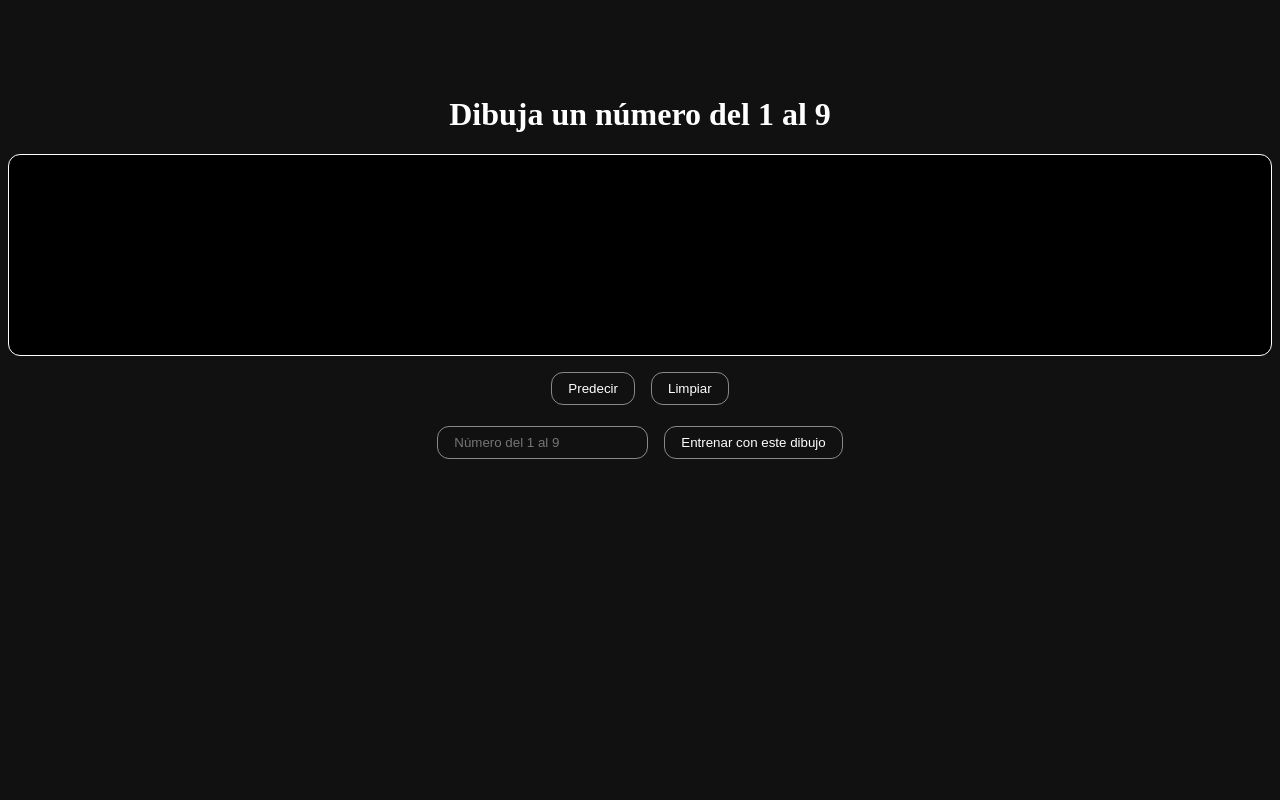
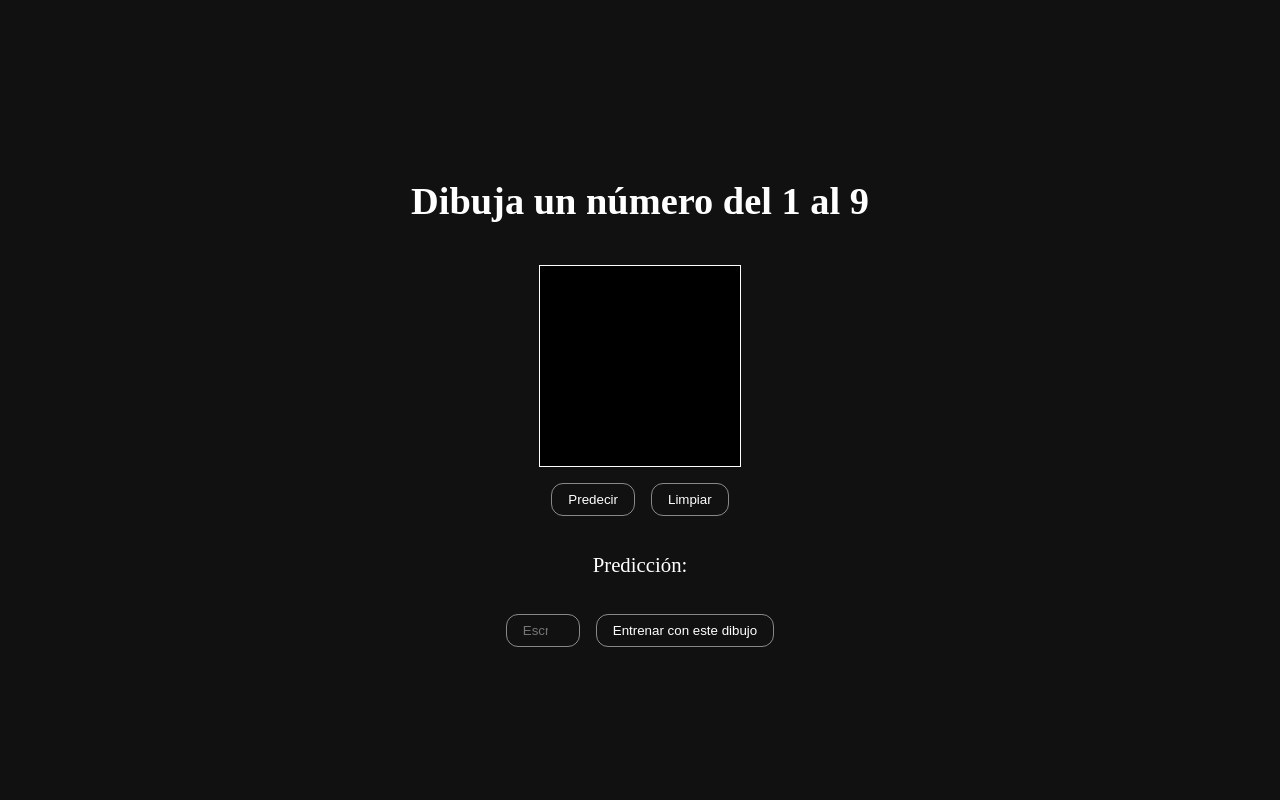
Before and after one commit to Chorexxs/proyecto-ocr, a Flask app: page / in a window 1280 px wide. Run offline with Flask 3, Linux system fonts and the light colour scheme; a map, chart or similar area stays blank.

Commit message:
refinando el proyecto

```diff
--- a/static/styles.css
+++ b/static/styles.css
@@ -1,43 +1,36 @@
-/* Color del fondo de la web */
-
+/* Fondo y reinicio de márgenes */
 body {
     background: #111;
-}
-
-/* Estilo del encabezado */
-
-.encabezado {
-    color: #fff;
-    display: flex;
-    margin-top: 6rem;
-    align-items: center;
-    justify-content: center;
-}
-
-/* Estilo del canvas */
-
-.contenedor-canvas {
-    background: #000;
-    border: 1px solid #fff;
-    border-radius: 0.75rem;
+    margin: 0;
+    padding: 0;
+    height: 100vh;
     display: flex;
     align-items: center;
     justify-content: center;
 }
 
-/* Estilo de los botones */
+/* Contenedor que centra todo */
+.contenedor-central {
+    display: flex;
+    flex-direction: column;
+    align-items: center;
+    gap: 1rem;
+}
 
+/* Canvas 200x200 con borde blanco */
+canvas {
+    background: #000;
+    border: 1px solid #fff;
+}
+
+/* Estilos de botones */
 .boton {
-    background: #111;
+    background: transparent;
+    color: white;
     padding: 0.5rem 1rem;
     border-radius: 0.75rem;
     border: 1px solid rgba(255, 255, 255, 0.5);
-    background: transparent;
-    color: white;
     transition: border-color 0.3s ease;
-    align-items: center;
-    justify-content: center;
-
 }
 
 .boton:hover {
@@ -46,21 +39,26 @@ body {
 
 .boton:active {
     background: rgba(255, 255, 255, 0.1);
-    border-color: rgba(255, 255, 255, 0.5);
 }
 
+/* Contenedor horizontal de botones */
 .botones {
     display: flex;
     justify-content: center;
     gap: 1rem;
-    margin-top: 1rem;
 }
 
-/* Estilo del texto */
-
+/* Texto */
 .texto {
     color: #fff;
     font-size: 1.3rem;
     text-align: center;
-    margin-top: 1rem;
+    transition: opacity 0.5s ease;
 }
+
+/* Título */
+.encabezado {
+    color: #fff;
+    font-size: 2.4rem;
+    text-align: center;
+}
--- a/templates/index.html
+++ b/templates/index.html
@@ -10,31 +10,39 @@
     <title>Proyecto OCR</title>
 </head>
 <body>
-    <!-- Contenedor principal de la interfaz -->
-    <div >
-        <!-- Encabezado -->
+  <!-- Contenedor principal centrado en la pantalla que agrupa todo el contenido -->
+  <div class="contenedor-central">
+
+    <!-- Título principal que indica la acción que debe hacer el usuario -->
     <h1 class="encabezado">Dibuja un número del 1 al 9</h1>
-        <div class="contenedor-canvas">
-            <!-- Área de dibujo. Un canvas de 200x200 píxeles con borde visible -->
+
+    <!-- Área de dibujo: un canvas de 200x200 píxeles donde el usuario dibuja el número -->
     <canvas id="canvas" width="200" height="200"></canvas>
-        </div>
+
+    <!-- Grupo de botones para predecir o limpiar el canvas -->
     <div class="botones">
-            <!-- Botón que llama a la función predict() al hacer clic -->
+      <!-- Botón que ejecuta la función predict() al hacer clic para predecir el número dibujado -->
       <button class="boton" onclick="predict()">Predecir</button>
-            <!-- Botón que llama a la función clearCanvas() para limpiar el canvas -->
+      <!-- Botón que ejecuta la función clearCanvas() al hacer clic para limpiar el canvas -->
       <button class="boton" onclick="clearCanvas()">Limpiar</button>
-            <!-- Párrafo donde se mostrará el resultado de la predicción -->
-        </div>
-        <p class="texto" id="result"></p>
     </div>
 
-    <!-- Conenedor de entrenamiento del modelo -->
+    <!-- Párrafo que muestra el resultado de la predicción -->
+    <p class="texto" id="result">Predicción:</p>
+
+    <!-- Grupo de elementos para entrenar el modelo con nuevos dibujos -->
     <div class="botones">
-        <input class="boton" type="number" id="label" placeholder="Número del 1 al 9">
+      <!-- Campo de entrada numérica para indicar qué número fue dibujado (etiqueta o label) -->
+      <input class="boton" type="number" id="label" placeholder="Escribe el número dibujado" min="0" max="9">
+      <!-- Botón que ejecuta la función train() para entrenar el modelo con el dibujo actual -->
       <button class="boton" onclick="train()">Entrenar con este dibujo</button>
     </div>
 
-    <!-- Enlace al archivo JavaScript que contiene la lógica del canvas y la predicción -->
+  </div>
+
+  <!-- Enlace al archivo JavaScript donde se encuentra la lógica de dibujo, predicción y entrenamiento -->
   <script src="/static/ocr.js"></script>
 </body>
+
+
 </html>
```
Also changed, not shown: 1 other file. Lines whose indentation alone changed are shown as unchanged.
